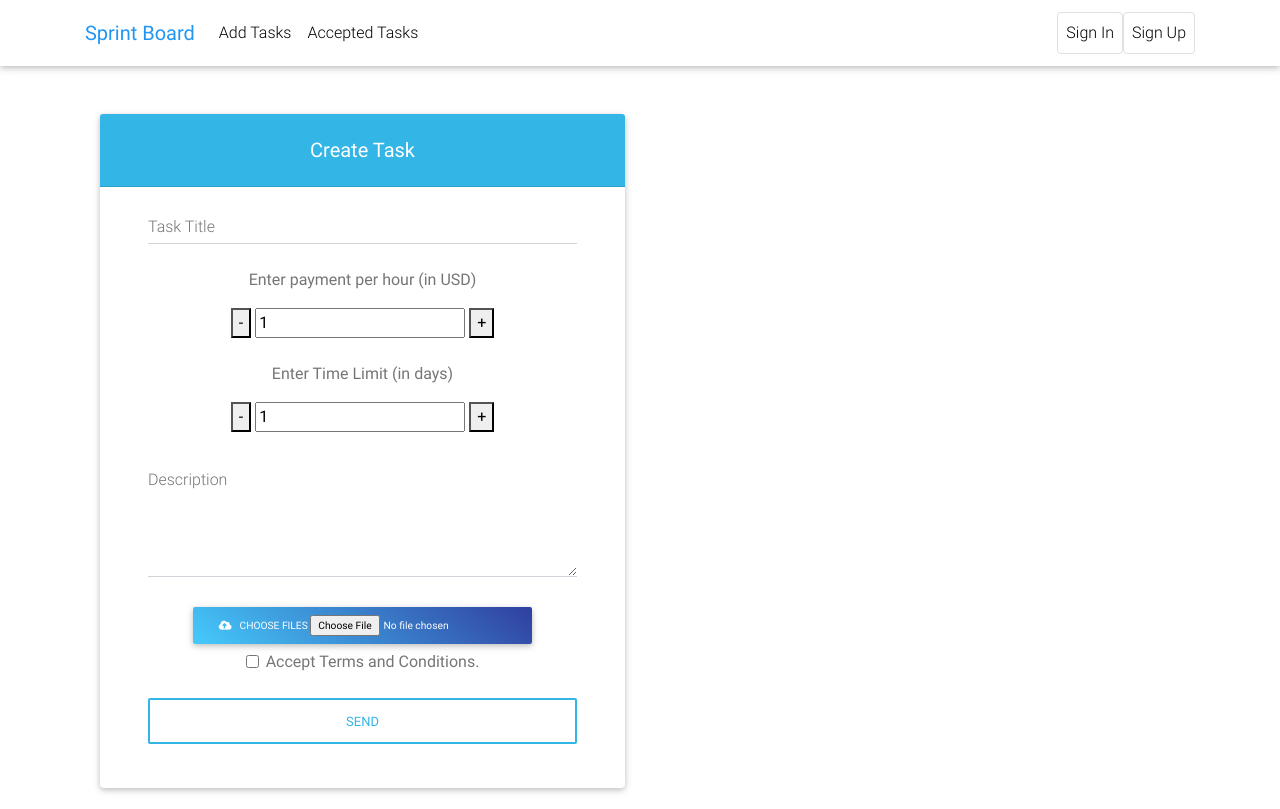
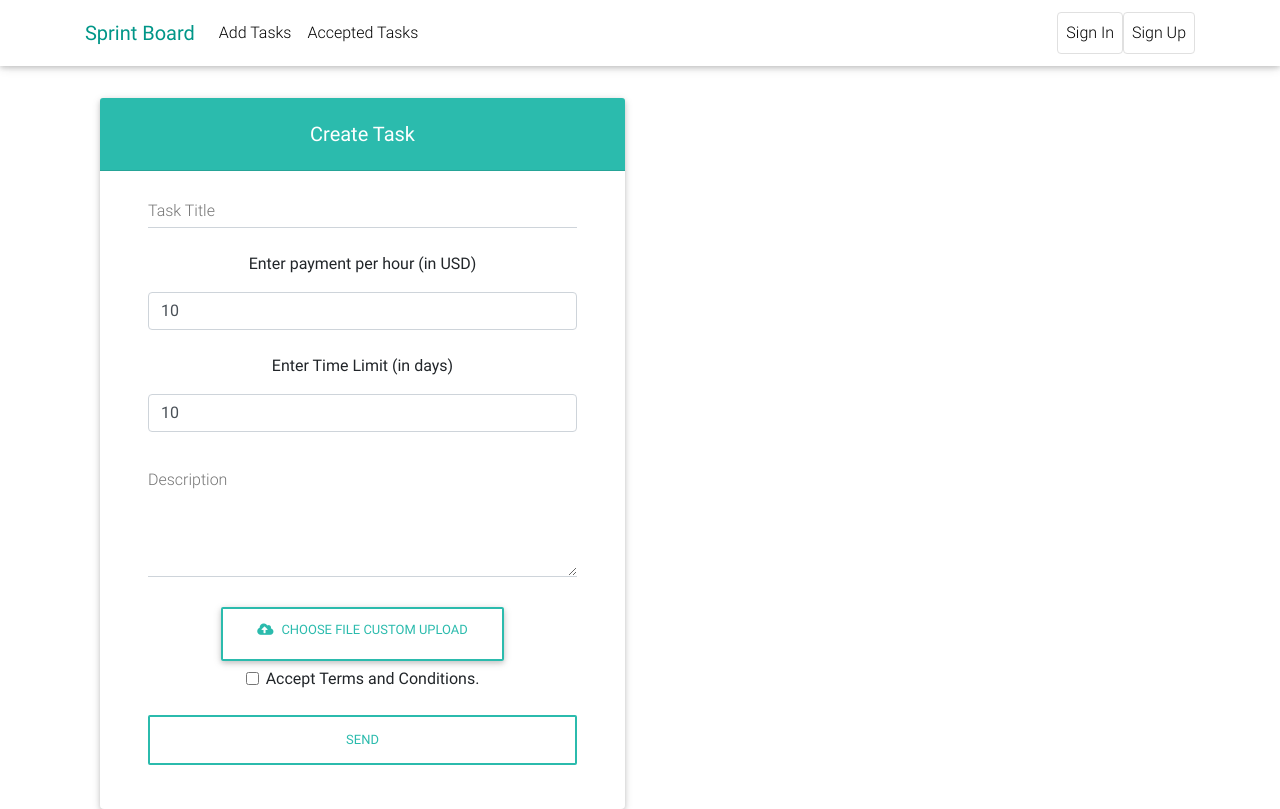
Before and after one commit to ryanreh99/sprint-board, a Django app: page /create in a window 1280 px wide. Run offline with Django 3.2, Linux system fonts and the light colour scheme; some libraries are stand-ins or nearby versions.

Commit message:
Backend validation using django forms.
Also includes styles changes.

```diff
--- a/server/models.py
+++ b/server/models.py
@@ -6,11 +6,11 @@ from django.utils.timezone import now as timezone_now
 class Task(models.Model):
     creator = models.ForeignKey(settings.AUTH_USER_MODEL, on_delete=models.CASCADE)
     create_date = models.DateTimeField(db_index=True, default=timezone_now)
-    title = models.CharField(max_length=100, db_index=True)
+    title = models.CharField(max_length=100, db_index=True, blank=False)
     accepted = models.BooleanField(default=False)
     days = models.PositiveIntegerField(default=10)
     pay = models.PositiveIntegerField(default=10)
-    description = models.TextField(default="")
+    description = models.TextField(default="", blank=False)
     image_hash = models.CharField(max_length=256, null=True, blank=True)
 
     def __str__(self):
--- a/server/urls.py
+++ b/server/urls.py
@@ -2,7 +2,7 @@ from django.urls import path
 from django.views.static import serve
 from django.conf import settings
 
-from .views import task_list, create_task, get_task, redirect_to_home
+from server.views import task_list, create_task, get_task, redirect_to_home
 import os
 
 app_name = 'server'
--- a/server/views.py
+++ b/server/views.py
@@ -8,9 +8,10 @@ from rest_framework import status, viewsets, permissions
 from rest_framework.decorators import api_view
 from rest_framework.response import Response
 
-from .models import Task
-from .serializers import UserSerializer, GroupSerializer
-from .manager.upload import create_task_basename, upload_task_image, get_task_image_path
+from server.models import Task
+from server.forms import TaskCreationForm
+from server.serializers import UserSerializer, GroupSerializer
+from server.manager.upload import create_task_basename, upload_task_image, get_task_image_path
 
 
 class UserViewSet(viewsets.ModelViewSet):
@@ -69,6 +70,10 @@ def create_task(request: HttpRequest) -> HttpResponse:
         context = {}
         return render(request, "create_task.html", context)
     if request.method == "POST":
+        form = TaskCreationForm(request.POST)
+        if not form.is_valid():
+            return Response(data = form.errors, status=status.HTTP_400_BAD_REQUEST)
+
         data = request.POST
         user = request.user
         user_file = list(request.FILES.values())
--- a/static/css/style.css
+++ b/static/css/style.css
@@ -5,3 +5,17 @@
     padding-top: 0px;
     padding-bottom: 0px;
 }
+
+.btn-border {
+  color: #2bbbad;
+  background-color: transparent;
+  border: 2px solid #2bbbad;
+}
+
+.card-info {
+  background-color: #2bbbad;
+}
+
+.teal-text {
+  color: #2bbbad;
+}
--- a/static/js/main.js
+++ b/static/js/main.js
@@ -65,20 +65,24 @@ function initalize() {
         const image = $("#create_task .image_upload");
         const data = { title, pay, days, description, image };
 
+        const error_block = $("#form_failed");
+        const error_region = error_block.find("p");
         const error_text = get_error_text(data, terms);
         if (error_text) {
-            $("#form_failed p").html(error_text);
-            $("#form_failed").show();
+            error_region.html(error_text);
+            error_block.show();
             return;
         }
-        $("#form_failed").hide();
+        error_block.hide();
 
         success = () => {
             window.location.href = '../'
         };
-        error = () => {
-            $("#form_failed p").html("Failed!! Try again.");
-            $("#form_failed").show();
+        error = (data) => {
+            console.log(data.responseJSON);
+            error_region.html("Failed!! Try again.");
+            error_region.append($("<p></p>").text(data.responseText));
+            error_block.show();
         };
 
         for (const property in data) {
--- a/templates/base.html
+++ b/templates/base.html
@@ -17,7 +17,7 @@
 {% include "navbar.html" %}
 
 <body>
-<main class="mt-5 pt-5" style="padding-top: 0px !important;">
+<main class="mt-5 pt-5" style="padding-top: 1rem !important; margin-top: 1rem !important">
     <div class="container">
         {% block content %}{% endblock %}
         {% block content_jumbotron %}{% endblock %}
--- a/templates/create_task.html
+++ b/templates/create_task.html
@@ -4,7 +4,7 @@
 {% block content_create_task %}
 <div class="col-lg-6 col-md-12">
     <div class="card">
-        <h5 class="card-header info-color white-text text-center py-4">
+        <h5 class="card-header card-info white-text text-center py-4">
             <strong>Create Task</strong>
         </h5>
 
@@ -15,8 +15,7 @@
                 <p style="text-align: center;"></p>
             </div>
 
-            <!-- Form -->
-            <form id="create_task" class="text-center" style="color: #757575;" action="#!">
+            <form id="create_task" class="text-center">
                 <input type="hidden" name="csrfmiddlewaretoken" value="{{ csrf_token }}">
 
                 <!-- Title -->
@@ -28,22 +27,14 @@
                 <!-- Pay -->
                 <p>Enter payment per hour (in USD)</p>
                 <div class="def-number-input number-input safari_only">
-                    <button type="button" onclick="this.parentNode.querySelector('input[type=number]').stepDown()"
-                        class="minus">-</button>
-                    <input class="pay" min="1" name="pay" value="1" type="number">
-                    <button type="button" onclick="this.parentNode.querySelector('input[type=number]').stepUp()"
-                        class="plus">+</button>
+                    <input class="pay form-control" min="1" name="pay" value="10" type="number">
                 </div>
 
                 <br>
                 <!-- Days -->
                 <p>Enter Time Limit (in days)</p>
                 <div class="def-number-input number-input safari_only">
-                    <button type="button" onclick="this.parentNode.querySelector('input[type=number]').stepDown()"
-                        class="minus">-</button>
-                    <input class="days" min="1" name="days" value="1" type="number">
-                    <button type="button" onclick="this.parentNode.querySelector('input[type=number]').stepUp()"
-                        class="plus">+</button>
+                    <input class="days form-control" min="1" name="days" value="10" type="number">
                 </div>
 
                 <!--Message-->
@@ -54,9 +45,10 @@
 
                 <!--Image-->
                 <div class="file-field">
-                    <div class="btn blue-gradient btn-sm">
-                        <span><i class="fas fa-cloud-upload-alt mr-2" aria-hidden="true"></i>Choose files</span>
-                        <input type="file" class="image_upload">
+                    <div class="btn btn-outline-default waves-effect">
+                        <span><i class="fas fa-cloud-upload-alt mr-2" aria-hidden="true"></i>Choose file</span>
+                        <label for="task-image-upload">Custom Upload</label>
+                        <input id="task-image-upload" type="file" class="image_upload" style="display: none;">
                     </div>
                 </div>
 
@@ -67,11 +59,9 @@
                 </div>
 
                 <!-- Send button -->
-                <button class="btn btn-outline-info btn-rounded btn-block z-depth-0 my-4 waves-effect" type="submit">Send
+                <button class="btn btn-border btn-rounded btn-block z-depth-0 my-4 waves-effect" type="submit">Send
                 </button>
-
             </form>
-            <!-- Form -->
         </div>
 
     </div>
--- a/templates/navbar.html
+++ b/templates/navbar.html
@@ -3,7 +3,7 @@
 
         <!-- Brand -->
         <a class="navbar-brand waves-effect" href="/">
-            <strong class="blue-text">Sprint Board</strong>
+            <strong class="teal-text">Sprint Board</strong>
         </a>
 
         <!-- Collapse -->
```
Also changed, not shown: server/forms.py (added, +10 -0 lines).
